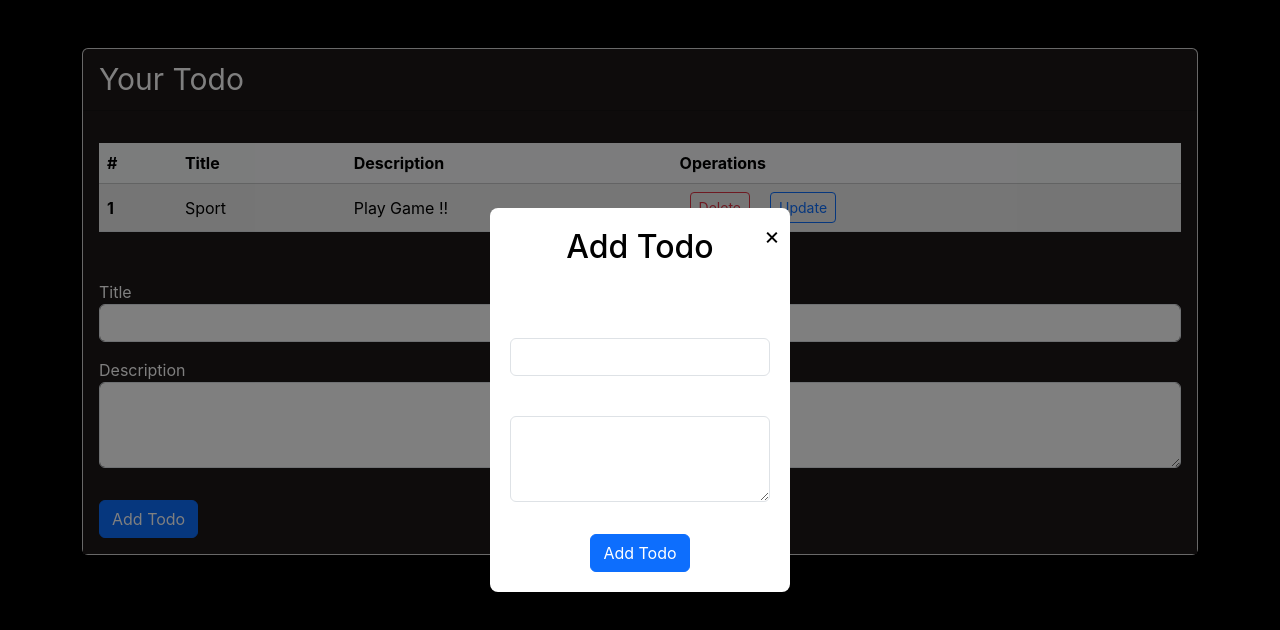
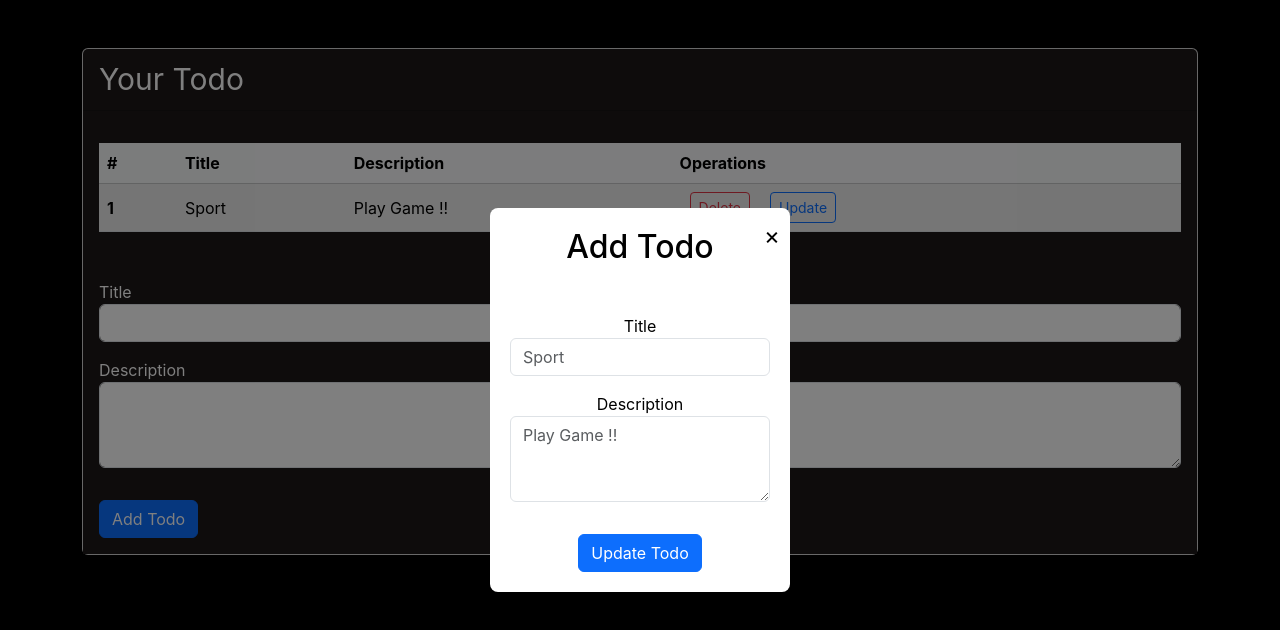
Before and after one commit to amirziyacode/React-Todo-App, a React (Create React App) app: page / in a window 1280 px wide. Both pictures are taken after a click on the button "Update". Shown: the top 630 px of the page. Built offline with nearby package versions, Linux system fonts and the light colour scheme; no server answers.

Commit message:
update-function-refactoring !!

```diff
--- a/src/componet/TodoRow.jsx
+++ b/src/componet/TodoRow.jsx
@@ -9,12 +9,10 @@ function TodoRow(props = {rowId:Number,rowDescription:String,rowTitle:String}) {
     }
     const [showLogin, setShowLogin] = useState(false);
 
-    // نمایش پنجره لاگین
     const handleShowLogin = () => {
         setShowLogin(true);
     };
 
-    // مخفی‌سازی پنجره لاگین
     const handleCloseLogin = () => {
         setShowLogin(false);
     };
@@ -45,7 +43,7 @@ function TodoRow(props = {rowId:Number,rowDescription:String,rowTitle:String}) {
                             <div className="popup-content">
                                 <span className="close" onClick={handleCloseLogin}>&times;</span>
                                 <h2>Add Todo</h2>
-                                <UpdateForm id={props.rowId}/>
+                                <UpdateForm id={props.rowId} description={props.rowDescription} title={props.rowTitle}/>
                             </div>
                         </div>
                     )}
--- a/src/componet/UpdateForm.jsx
+++ b/src/componet/UpdateForm.jsx
@@ -2,36 +2,32 @@ import {useState} from "react";
 import axios from "axios";
 
 
-function UpdateForm(props ={id:Number}){
+function UpdateForm(props ={id:Number,description:String,title:String}){
     const [title,setTitle] = useState("");
     const [description,setDescription] = useState("");
     const isDo = false;
 
-    const submit = async ()=>{
-        // if(description != null && title != null){
-        //    await axios.put('http://localhost:8080/api/v1/todos/', {
-        //         title,
-        //         description,
-        //         isDo,
-        // }).then((response) => {
-        //         console.log(response.status, response.data.token);
-        //     });
-        //     window.location.reload();
-        // }
-        console.log(props.id);
+    const update = async ()=>{
+        if(description != null && title != null){
+            await axios.put(`http://localhost:8080/api/v1/todos/${props.id}`,{
+                title,
+                description,
+                isDo});
+            }
+        window.location.reload();
     }
     return (
         <div className="mt-5">
             <div className="mb-3">
-                <label className="form-lable">Title</label>
-                <input className="form-control" required value={title} onChange={e => setTitle(e.target.value)} ></input>
+                <label className="update-lable">Title</label>
+                <input className="form-control" placeholder={props.title} readOnly={false} onChange={e => setTitle(e.target.value)} ></input>
             </div>
             <div className="mb-3">
-                <label className="form-lable">Description</label>
-                <textarea className="form-control" required value={description} rows={3} onChange={e =>
+                <label className="update-lable">Description</label>
+                <textarea className="form-control"  placeholder={props.description}  rows={3} onChange={e =>
                     setDescription(e.target.value)}></textarea>
             </div>
-            <button className="btn btn-primary mt-3" onClick={submit}>Add Todo</button>
+            <button className="btn btn-primary mt-3" onClick={update}>Update Todo</button>
         </div>
     )
 }
```
